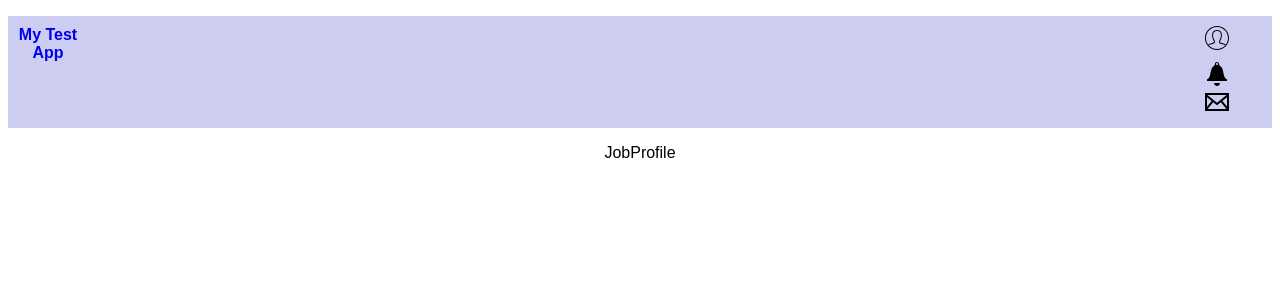
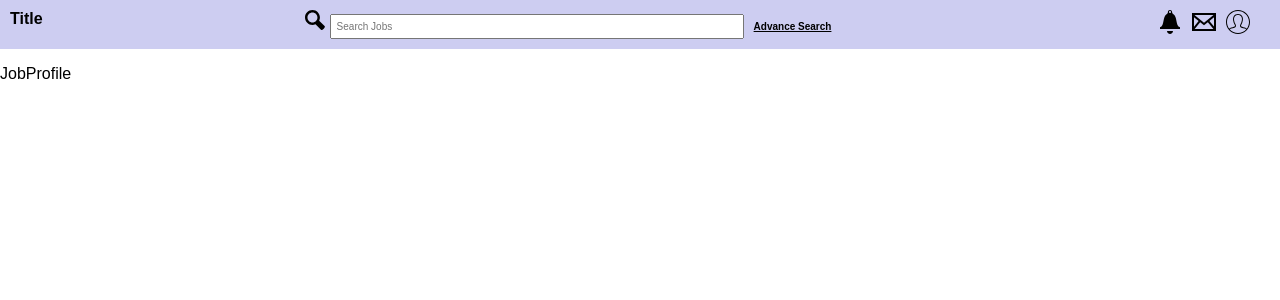
Before and after one commit to the7establishment/DayInTheLife, a React (Create React App) app: page / in a window 1280 px wide. Shown: the top 300 px of the page. Built offline with nearby package versions, Linux system fonts and the light colour scheme.

Commit message:
Create NavBar

```diff
--- a/public/index.html
+++ b/public/index.html
@@ -2,42 +2,14 @@
 <html lang="en">
 
 <head>
-	<meta charset="utf-8">
-	<meta name="viewport" content="width=device-width, initial-scale=1, shrink-to-fit=no">
-	<meta name="theme-color" content="#000000">
-	<!--
-      manifest.json provides metadata used when your web app is added to the
-      homescreen on Android. See https://developers.google.com/web/fundamentals/engage-and-retain/web-app-manifest/
-    -->
-	<link rel="manifest" href="%PUBLIC_URL%/manifest.json">
-	<link rel="shortcut icon" href="%PUBLIC_URL%/favicon.ico">
-	<!--
-      Notice the use of %PUBLIC_URL% in the tags above.
-      It will be replaced with the URL of the `public` folder during the build.
-      Only files inside the `public` folder can be referenced from the HTML.
-
-      Unlike "/favicon.ico" or "favicon.ico", "%PUBLIC_URL%/favicon.ico" will
-      work correctly both with client-side routing and a non-root public URL.
-      Learn how to configure a non-root public URL by running `npm run build`.
-    -->
-	<title>React App</title>
+	<title>Day In The Life</title>
 </head>
 
-<body>
+<body style="margin:0">
 	<noscript>
 		You need to enable JavaScript to run this app.
 	</noscript>
 	<div id="root"></div>
-	<!--
-      This HTML file is a template.
-      If you open it directly in the browser, you will see an empty page.
-
-      You can add webfonts, meta tags, or analytics to this file.
-      The build step will place the bundled scripts into the <body> tag.
-
-      To begin the development, run `npm start` or `yarn start`.
-      To create a production bundle, use `npm run build` or `yarn build`.
-    -->
 </body>
 
 </html>
--- a/src/components/JobProfile/JobProfile.js
+++ b/src/components/JobProfile/JobProfile.js
@@ -2,7 +2,7 @@ import React from "react";
 
 export default function JopProfile() {
   return (
-    <div className="navbar">
+    <div>
       {/* <JobListings />
       <JobOverview />
       <Tools /> */}
--- a/src/components/NavBar/NavBar.js
+++ b/src/components/NavBar/NavBar.js
@@ -1,50 +1,26 @@
-import React from "react";
+import React from "react"
+import NavLeft from './NavLeft'
+import NavRight from './NavRight'
+import NavSearch from './NavSearch'
+import '../../css/Navbar.css'
 
 export default function NavBar() {
   return (
     <div className="navbar">
       <ul>
-        <li className="navbrand">
-          <a href="#">My Test App</a>
-        </li>
-        {/* <li>
-          <a href="#">Item 1</a>
-        </li>
-        <li>
-          <a href="#">Item 2</a>
-        </li> */}
-        <li className="profile-icon">
-          <svg
-            width="24"
-            height="24"
-            xmlns="http://www.w3.org/2000/svg"
-            fill-rule="evenodd"
-            clip-rule="evenodd"
-          >
-            <path d="M12 0c6.623 0 12 5.377 12 12s-5.377 12-12 12-12-5.377-12-12 5.377-12 12-12zm8.127 19.41c-.282-.401-.772-.654-1.624-.85-3.848-.906-4.097-1.501-4.352-2.059-.259-.565-.19-1.23.205-1.977 1.726-3.257 2.09-6.024 1.027-7.79-.674-1.119-1.875-1.734-3.383-1.734-1.521 0-2.732.626-3.409 1.763-1.066 1.789-.693 4.544 1.049 7.757.402.742.476 1.406.22 1.974-.265.586-.611 1.19-4.365 2.066-.852.196-1.342.449-1.623.848 2.012 2.207 4.91 3.592 8.128 3.592s6.115-1.385 8.127-3.59zm.65-.782c1.395-1.844 2.223-4.14 2.223-6.628 0-6.071-4.929-11-11-11s-11 4.929-11 11c0 2.487.827 4.783 2.222 6.626.409-.452 1.049-.81 2.049-1.041 2.025-.462 3.376-.836 3.678-1.502.122-.272.061-.628-.188-1.087-1.917-3.535-2.282-6.641-1.03-8.745.853-1.431 2.408-2.251 4.269-2.251 1.845 0 3.391.808 4.24 2.218 1.251 2.079.896 5.195-1 8.774-.245.463-.304.821-.179 1.094.305.668 1.644 1.038 3.667 1.499 1 .23 1.64.59 2.049 1.043z" />
-          </svg>
-        </li>
-        <li className="profile-icon">
-          <svg
-            xmlns="http://www.w3.org/2000/svg"
-            width="24"
-            height="24"
-            viewBox="0 0 24 24"
-          >
-            <path d="M15.137 3.945c-.644-.374-1.042-1.07-1.041-1.82v-.003c.001-1.172-.938-2.122-2.096-2.122s-2.097.95-2.097 2.122v.003c.001.751-.396 1.446-1.041 1.82-4.667 2.712-1.985 11.715-6.862 13.306v1.749h20v-1.749c-4.877-1.591-2.195-10.594-6.863-13.306zm-3.137-2.945c.552 0 1 .449 1 1 0 .552-.448 1-1 1s-1-.448-1-1c0-.551.448-1 1-1zm3 20c0 1.598-1.392 3-2.971 3s-3.029-1.402-3.029-3h6z" />
-          </svg>
-        </li>
-        <li className="profile-icon">
-          <svg
-            xmlns="http://www.w3.org/2000/svg"
-            width="24"
-            height="24"
-            viewBox="0 0 24 24"
-          >
-            <path d="M0 3v18h24v-18h-24zm6.623 7.929l-4.623 5.712v-9.458l4.623 3.746zm-4.141-5.929h19.035l-9.517 7.713-9.518-7.713zm5.694 7.188l3.824 3.099 3.83-3.104 5.612 6.817h-18.779l5.513-6.812zm9.208-1.264l4.616-3.741v9.348l-4.616-5.607z" />
-          </svg>
-        </li>
+        <NavLeft />
+        <NavSearch />
+        <NavRight />
       </ul>
     </div>
   );
 }
+{/* <li className="navbrand">
+<a href="#">My Test App</a>
+</li>
+{/* <li>
+<a href="#">Item 1</a>
+</li>
+<li>
+<a href="#">Item 2</a>
+</li> */}
--- /dev/null
+++ b/src/components/NavBar/NavLeft.js
@@ -0,0 +1,9 @@
+import React from "react";
+
+export default function NavLeft() {
+  return (
+    <li className="navleft">
+      <label>Title</label>
+    </li>
+  );
+}
--- /dev/null
+++ b/src/components/NavBar/NavRight.js
@@ -0,0 +1,23 @@
+import React from "react";
+
+export default function NavRight() {
+  return (
+    <li className="navright">
+      <li className="profile-icon">
+        <svg xmlns="http://www.w3.org/2000/svg" width="24" height="24" viewBox="0 0 24 24">
+          <path d="M15.137 3.945c-.644-.374-1.042-1.07-1.041-1.82v-.003c.001-1.172-.938-2.122-2.096-2.122s-2.097.95-2.097 2.122v.003c.001.751-.396 1.446-1.041 1.82-4.667 2.712-1.985 11.715-6.862 13.306v1.749h20v-1.749c-4.877-1.591-2.195-10.594-6.863-13.306zm-3.137-2.945c.552 0 1 .449 1 1 0 .552-.448 1-1 1s-1-.448-1-1c0-.551.448-1 1-1zm3 20c0 1.598-1.392 3-2.971 3s-3.029-1.402-3.029-3h6z" />
+        </svg>
+      </li>
+      <li className="profile-icon">
+        <svg xmlns="http://www.w3.org/2000/svg" width="24" height="24" viewBox="0 0 24 24">
+          <path d="M0 3v18h24v-18h-24zm6.623 7.929l-4.623 5.712v-9.458l4.623 3.746zm-4.141-5.929h19.035l-9.517 7.713-9.518-7.713zm5.694 7.188l3.824 3.099 3.83-3.104 5.612 6.817h-18.779l5.513-6.812zm9.208-1.264l4.616-3.741v9.348l-4.616-5.607z" />
+        </svg>
+      </li>
+      <li className="profile-icon">
+        <svg width="24" height="24" xmlns="http://www.w3.org/2000/svg" fill-rule="evenodd" clip-rule="evenodd">
+          <path d="M12 0c6.623 0 12 5.377 12 12s-5.377 12-12 12-12-5.377-12-12 5.377-12 12-12zm8.127 19.41c-.282-.401-.772-.654-1.624-.85-3.848-.906-4.097-1.501-4.352-2.059-.259-.565-.19-1.23.205-1.977 1.726-3.257 2.09-6.024 1.027-7.79-.674-1.119-1.875-1.734-3.383-1.734-1.521 0-2.732.626-3.409 1.763-1.066 1.789-.693 4.544 1.049 7.757.402.742.476 1.406.22 1.974-.265.586-.611 1.19-4.365 2.066-.852.196-1.342.449-1.623.848 2.012 2.207 4.91 3.592 8.128 3.592s6.115-1.385 8.127-3.59zm.65-.782c1.395-1.844 2.223-4.14 2.223-6.628 0-6.071-4.929-11-11-11s-11 4.929-11 11c0 2.487.827 4.783 2.222 6.626.409-.452 1.049-.81 2.049-1.041 2.025-.462 3.376-.836 3.678-1.502.122-.272.061-.628-.188-1.087-1.917-3.535-2.282-6.641-1.03-8.745.853-1.431 2.408-2.251 4.269-2.251 1.845 0 3.391.808 4.24 2.218 1.251 2.079.896 5.195-1 8.774-.245.463-.304.821-.179 1.094.305.668 1.644 1.038 3.667 1.499 1 .23 1.64.59 2.049 1.043z" />
+        </svg>
+      </li>
+    </li>
+  );
+}
--- /dev/null
+++ b/src/components/NavBar/NavSearch.js
@@ -0,0 +1,11 @@
+import React from "react";
+
+export default function NavSearch() {
+  return (
+    <li className="navsearch">
+        <svg xmlns="http://www.w3.org/2000/svg" width="20" height="20" viewBox="0 0 24 24"><path d="M23.832 19.641l-6.821-6.821c2.834-5.878-1.45-12.82-8.065-12.82-4.932 0-8.946 4.014-8.946 8.947 0 6.508 6.739 10.798 12.601 8.166l6.879 6.879c1.957.164 4.52-2.326 4.352-4.351zm-14.886-4.721c-3.293 0-5.973-2.68-5.973-5.973s2.68-5.973 5.973-5.973c3.294 0 5.974 2.68 5.974 5.973s-2.68 5.973-5.974 5.973z"/></svg>
+        <input placeholder="Search Jobs"/>
+        <a>Advance Search</a>
+    </li>
+  );
+}
--- /dev/null
+++ b/src/css/Navbar.css
@@ -0,0 +1,45 @@
+/* NavBar Section */
+.navbar ul {
+    position: sticky;
+    margin-top: 0;
+    background-color: rgb(205, 205, 241);
+    list-style-type: none;
+    padding: 10px;
+    font-family: "Acme", sans-serif;
+  }
+  .navbar li {
+    display: inline-block;
+    font-weight: bold;
+    margin-right:10px;
+  }
+  .profile-icon svg:hover {
+    cursor: pointer;
+  }
+
+  .navright{
+      float:right;
+  }
+  .navleft{
+      float:left;
+  }
+  .navleft label:hover{
+    cursor: pointer;
+  }
+
+  .navsearch{
+      margin-left: 20%;
+  }
+  .navsearch input{
+    width: 400px;
+    font-size: x-small;
+    padding: 5px;
+    margin-left: 5px;
+  }
+  .navsearch a{
+    font-size: x-small;
+    text-decoration: underline;
+    padding-left: 10px;
+  }
+  .navsearch a:hover{
+      cursor: pointer;
+  }
--- a/src/styles.css
+++ b/src/styles.css
@@ -1,31 +1,4 @@
 .App {
   font-family: sans-serif;
-  text-align: center;
+  /* text-align: center; */
 }
-
-/* NavBar Section */
-.navbar ul {
-  background-color: rgb(205, 205, 241);
-  list-style-type: none;
-  padding: 10px;
-  font-family: "Acme", sans-serif;
-  display: grid;
-  grid-template-columns: 70px auto auto 80px;
-}
-.navbar li {
-  display: inline-block;
-  margin-right: 10px;
-  font-weight: bold;
-}
-.navbar a {
-  text-decoration: none;
-}
-.navbrand {
-  grid-column: 0/2;
-}
-.profile-icon {
-  grid-column: 4/4;
-}
-.profile-icon svg:hover {
-  cursor: pointer;
-}
```
Also changed, not shown: package.json (line endings or trailing spaces), 1 other file (tests, documents, lock files or other folders).
